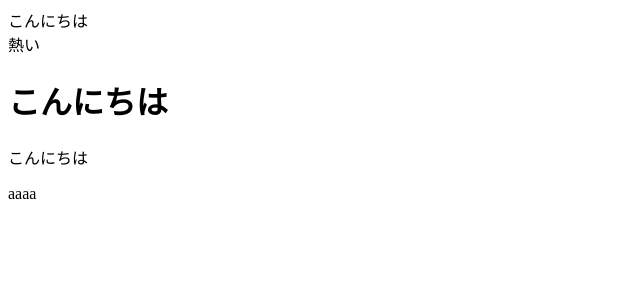
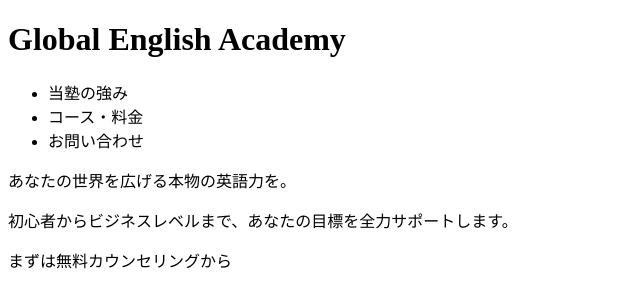
Before and after one commit to rune337/0806Practice, a plain HTML site: page index.html in a window 1280 px wide. Shown: the whole page, without its empty margins (0-640 px from the left). Drawn offline with Linux system fonts and the light colour scheme.

Commit message:
indexページ

```diff
--- a/index.html
+++ b/index.html
@@ -1,16 +1,43 @@
 <!DOCTYPE html>
-<html lang="en">
+<html lang="ja">
+
 <head>
     <meta charset="UTF-8">
+    <meta name="description" content="これはまったく新しい英語塾です！老若男女誰でもWelcomeの
+   地域密着型教室となります。 ">
     <meta name="viewport" content="width=device-width, initial-scale=1.0">
-    <title>Document</title>
+    <title>Global English Academy</title>
 </head>
+
 <body>
-    こんにちは<br>
-    熱い
-    <h1>こんにちは</h1>
-    <p>こんにちは</p>
 
-    aaaa
+    <header>
+        <div>
+            <!-- 見出し -->
+            <h1>Global English Academy</h1>
+        </div>
+        <!-- メインナビゲーション -->
+        <nav>
+            <ul> <!-- 箇条書きリスト -->
+                <li>当塾の強み</li>
+                <li>コース・料金</li>
+                <li>お問い合わせ</li>
+            </ul>
+        </nav>
+    </header>
+
+    <main>
+        <!-- 最大幅を決めるdiv -->
+        <div>
+            <!-- メインビジュアル -->
+            <section>
+                <p>あなたの世界を広げる本物の英語力を。</p>
+                <p>初心者からビジネスレベルまで、あなたの目標を全力サポートします。</p>
+                <p>まずは無料カウンセリングから</p>
+            </section>
+        </div>
+    </main>
+
 </body>
+
 </html>
```
